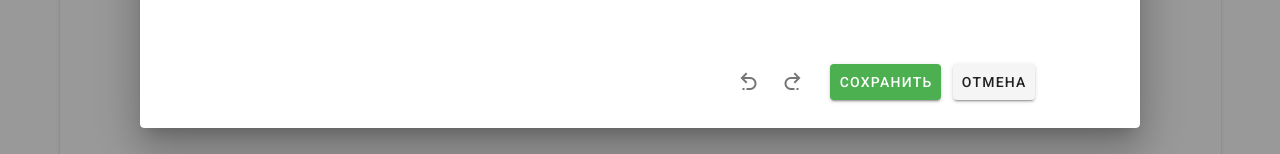
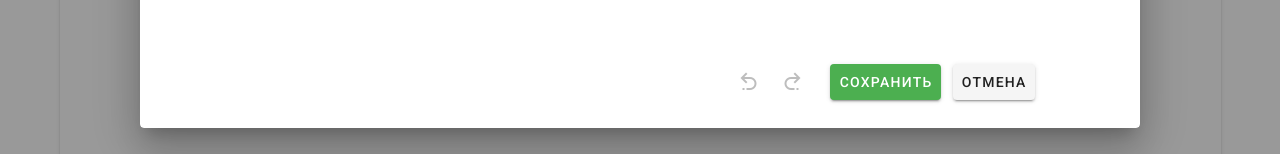
Before and after one commit to brulikmas/tasks, a Vue app: page / in a window 1280 px wide. Both pictures are taken after a click on the button 89 px from the left and 116 px from the top of the page. Shown: the part 548-702 px from the top of the page. Built offline with nearby package versions, Linux system fonts and the light colour scheme.

Commit message:
add disabled undo/redo and cancel + add closing after save

```diff
--- a/src/components/Task.vue
+++ b/src/components/Task.vue
@@ -7,7 +7,7 @@
           <v-btn
             icon
             large
-            @click.stop="isCancelDialogShown = true"
+            @click.stop="closeTaskEditing()"
           >
             <v-icon>mdi-close-circle-outline</v-icon>
           </v-btn>
@@ -96,6 +96,7 @@
                 <v-spacer></v-spacer>
                 <v-btn
                   icon
+                  :disabled="isUndoRedoDisabled"
                   @click="cancelLastChange()"
                 >
                   <v-icon>
@@ -105,6 +106,7 @@
                 <v-btn
                   icon
                   class="mr-3"
+                  :disabled="isUndoRedoDisabled"
                   @click="repeatLastChange()"
                 >
                   <v-icon>
@@ -127,6 +129,7 @@
                     <v-btn
                       v-bind="attrs"
                       v-on="on"
+                      :disabled="isTaskSaved"
                     >
                       Отмена
                     </v-btn>
@@ -210,6 +213,12 @@ export default {
       taskObject.todoItems = taskObject.todoItems.map(item => ({...item}));
       return taskObject;
     },
+    isUndoRedoDisabled() {
+      return this.actionsArray.length === 1;
+    },
+    isTaskSaved() {
+      return this.posForSave === this.posForAdd && this.actionsArray.length > 1;
+    }
   },
   methods: {
     ...mapMutations({
@@ -305,6 +314,13 @@ export default {
       this.isCancelDialogShown = false;
       this.$emit('cancelEditing');
     },
+    closeTaskEditing() {
+      if (this.isTaskSaved) {
+        this.cancelChanges();
+      } else {
+        this.isCancelDialogShown = true;
+      }
+    },
   },
 }
 </script>
```
